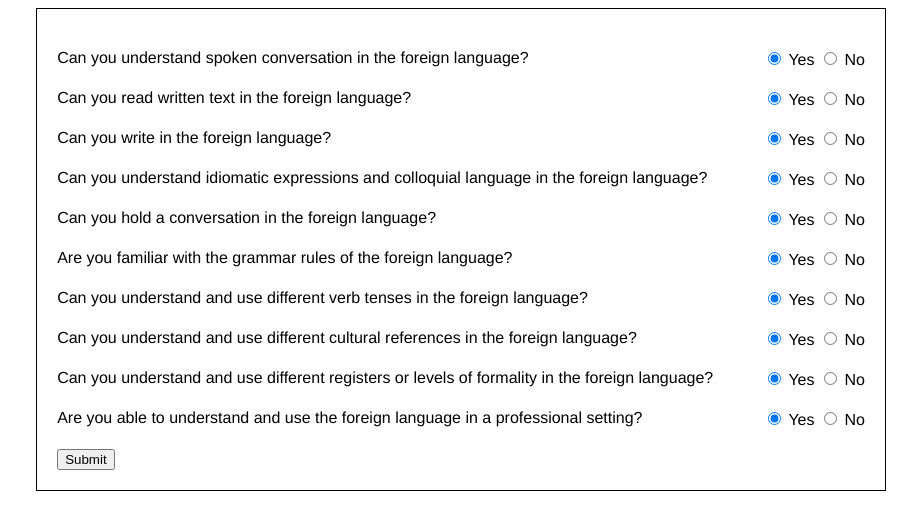
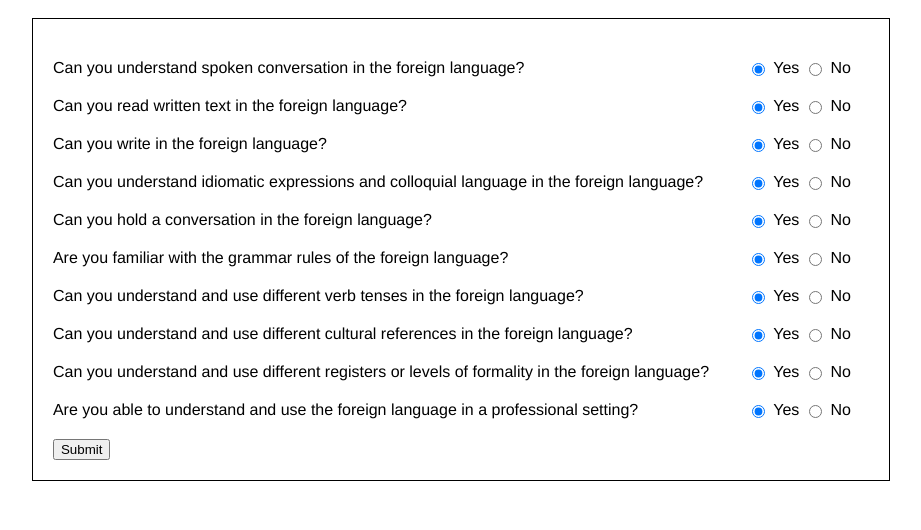
Before and after one commit to manuelsanchezweb/quiz-javascript, a plain HTML site: page index.html in a window 1280 px wide. Shown: the part 198-728 px from the top of the page, without its empty margins (179-1100 px from the left). Drawn offline with Linux system fonts and the light colour scheme.

Commit message:
Improve a bit the styling

```diff
--- a/index.html
+++ b/index.html
@@ -15,7 +15,7 @@
         <div>
             Can you understand spoken conversation in the foreign language?
         </div>
-        <div>
+        <div class="question__answers">
             <input type="radio" checked class="input-yes" id="yes1" name="question1" value="yes" />
             <label for="yes1">Yes</label>
 
@@ -27,7 +27,7 @@
         <div>
             Can you read written text in the foreign language?
         </div>
-        <div>
+        <div class="question__answers">
             <input type="radio" checked class="input-yes" id="yes2" name="question2" value="yes" />
             <label for="yes2">Yes</label>
 
@@ -39,7 +39,7 @@
         <div>
             Can you write in the foreign language?
         </div>
-        <div>
+        <div class="question__answers">
             <input type="radio" checked class="input-yes" id="yes3" name="question3" value="yes" />
             <label for="yes3">Yes</label>
 
@@ -51,7 +51,7 @@
         <div>
             Can you understand idiomatic expressions and colloquial language in the foreign language?
         </div>
-        <div>
+        <div class="question__answers">
             <input type="radio" checked class="input-yes" id="yes4" name="question4" value="yes" />
             <label for="yes4">Yes</label>
 
@@ -63,7 +63,7 @@
         <div>
             Can you hold a conversation in the foreign language?
         </div>
-        <div>
+        <div class="question__answers">
             <input type="radio" checked class="input-yes" id="yes5" name="question5" value="yes" />
             <label for="yes5">Yes</label>
 
@@ -75,7 +75,7 @@
         <div>
             Are you familiar with the grammar rules of the foreign language?
         </div>
-        <div>
+        <div class="question__answers">
             <input type="radio" checked class="input-yes" id="yes6" name="question6" value="yes" />
             <label for="yes6">Yes</label>
 
@@ -87,7 +87,7 @@
         <div>
             Can you understand and use different verb tenses in the foreign language?
         </div>
-        <div>
+        <div class="question__answers">
             <input type="radio" checked class="input-yes" id="yes7" name="question7" value="yes" />
             <label for="yes7">Yes</label>
 
@@ -99,7 +99,7 @@
         <div>
             Can you understand and use different cultural references in the foreign language?
         </div>
-        <div>
+        <div class="question__answers">
             <input type="radio" checked class="input-yes" id="yes8" name="question8" value="yes" />
             <label for="yes8">Yes</label>
 
@@ -111,7 +111,7 @@
         <div>
             Can you understand and use different registers or levels of formality in the foreign language?
         </div>
-        <div>
+        <div class="question__answers">
             <input type="radio" checked class="input-yes" id="yes9" name="question9" value="yes" />
             <label for="yes9">Yes</label>
 
@@ -123,7 +123,7 @@
         <div>
             Are you able to understand and use the foreign language in a professional setting?
         </div>
-        <div>
+        <div class="question__answers">
             <input type="radio" checked class="input-yes" id="yes10" name="question10" value="yes" />
             <label for="yes10">Yes</label>
 
--- a/style.css
+++ b/style.css
@@ -14,9 +14,17 @@ form {
 
 .question {
   display: flex;
-  gap: 50px;
+  gap: 20px;
   justify-content: space-between;
   margin: 20px 0;
+}
+
+.question__answers {
+  min-width: 140px;
+  display: flex;
+  gap: 5px;
+  align-items: center;
+  justify-content: center;
 }
 
 /* .question > * {
```
